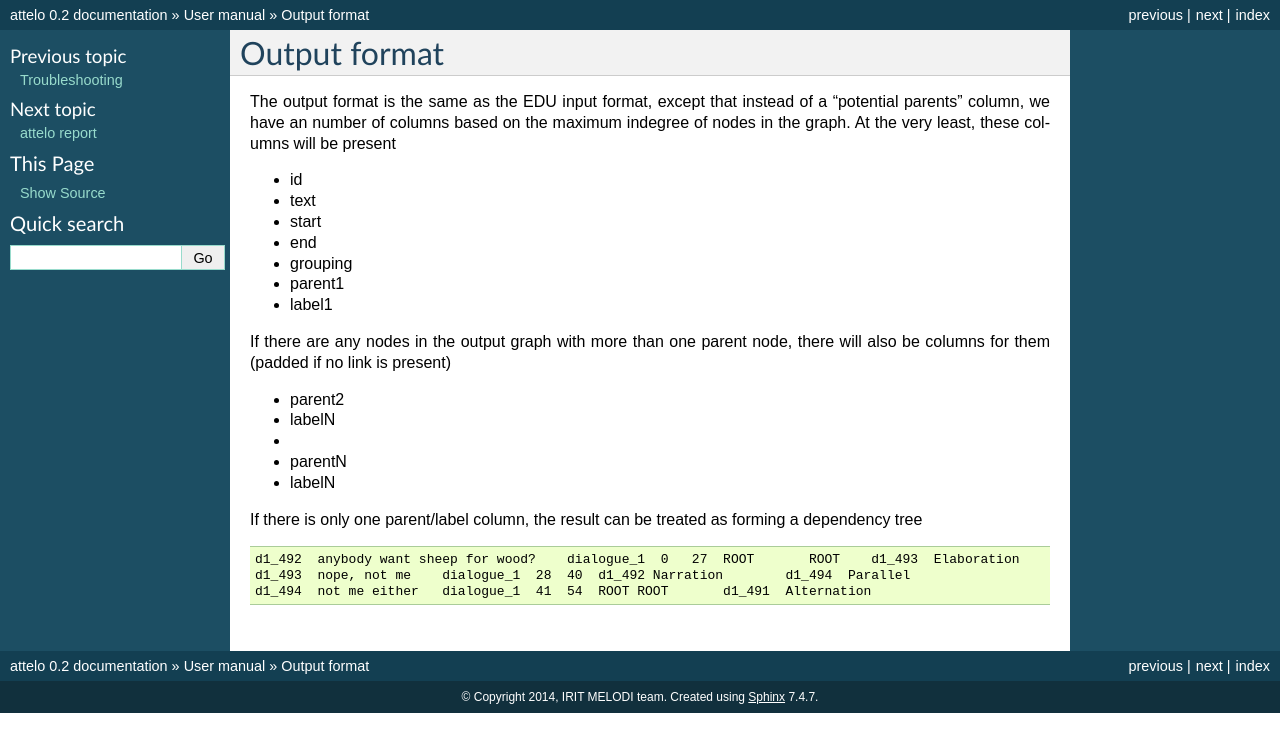
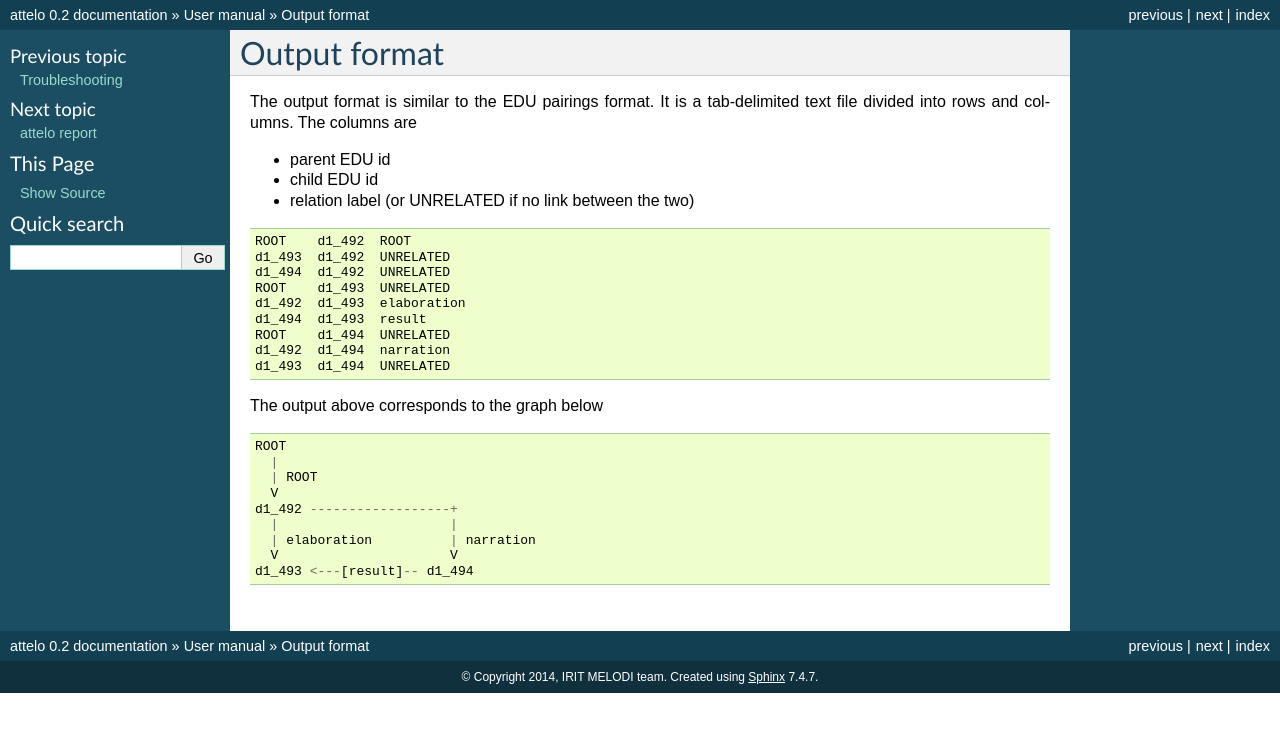
Before and after one commit to irit-melodi/attelo, a Sphinx documentation site: the page built from doc/output.rst, in a window 1280 px wide. Shown: the top 752 px of the page. Built offline with Sphinx 7.4.7, drawn with Linux system fonts in a browser that asks for light colours.

Commit message:
ENH simplified output format
attelo graph updated to read this back in
attelo graph --unrelated thrown in as extra

```diff
--- a/doc/output.rst
+++ b/doc/output.rst
@@ -3,33 +3,35 @@
 Output format
 =============
 
-The output format is the same as the EDU input format, except that
-instead of a "potential parents" column, we have an number of columns
-based on the maximum indegree of nodes in the graph.
-At the very least, these columns will be present
+The output format is similar to the EDU pairings format. It is a tab-delimited
+text file divided into rows and columns.  The columns are
 
-- id
-- text
-- start
-- end
-- grouping
-- parent1
-- label1
-
-If there are any nodes in the output graph with more than one parent
-node, there will also be columns for them (padded if no link is present)
-
--  parent2
--  labelN
--  ..
--  parentN
--  labelN
-
-If there is only one parent/label column, the result can be treated as
-forming a dependency tree
+* parent EDU id
+* child EDU id
+* relation label (or UNRELATED if no link between the two)
 
 ::
 
-    d1_492  anybody want sheep for wood?    dialogue_1  0   27  ROOT       ROOT    d1_493  Elaboration
-    d1_493  nope, not me    dialogue_1  28  40  d1_492 Narration        d1_494  Parallel
-    d1_494  not me either   dialogue_1  41  54  ROOT ROOT	d1_491	Alternation
+        ROOT	d1_492	ROOT
+        d1_493	d1_492	UNRELATED
+        d1_494	d1_492	UNRELATED
+        ROOT	d1_493	UNRELATED
+        d1_492	d1_493	elaboration
+        d1_494	d1_493	result
+        ROOT	d1_494	UNRELATED
+        d1_492	d1_494	narration
+        d1_493	d1_494	UNRELATED
+
+
+The output above corresponds to the graph below ::
+
+
+                ROOT
+                  |
+                  | ROOT
+                  V
+                d1_492 ------------------+
+                  |                      |
+                  | elaboration          | narration
+                  V                      V
+                d1_493 <---[result]-- d1_494
```
Also changed, not shown: 3 other files.
